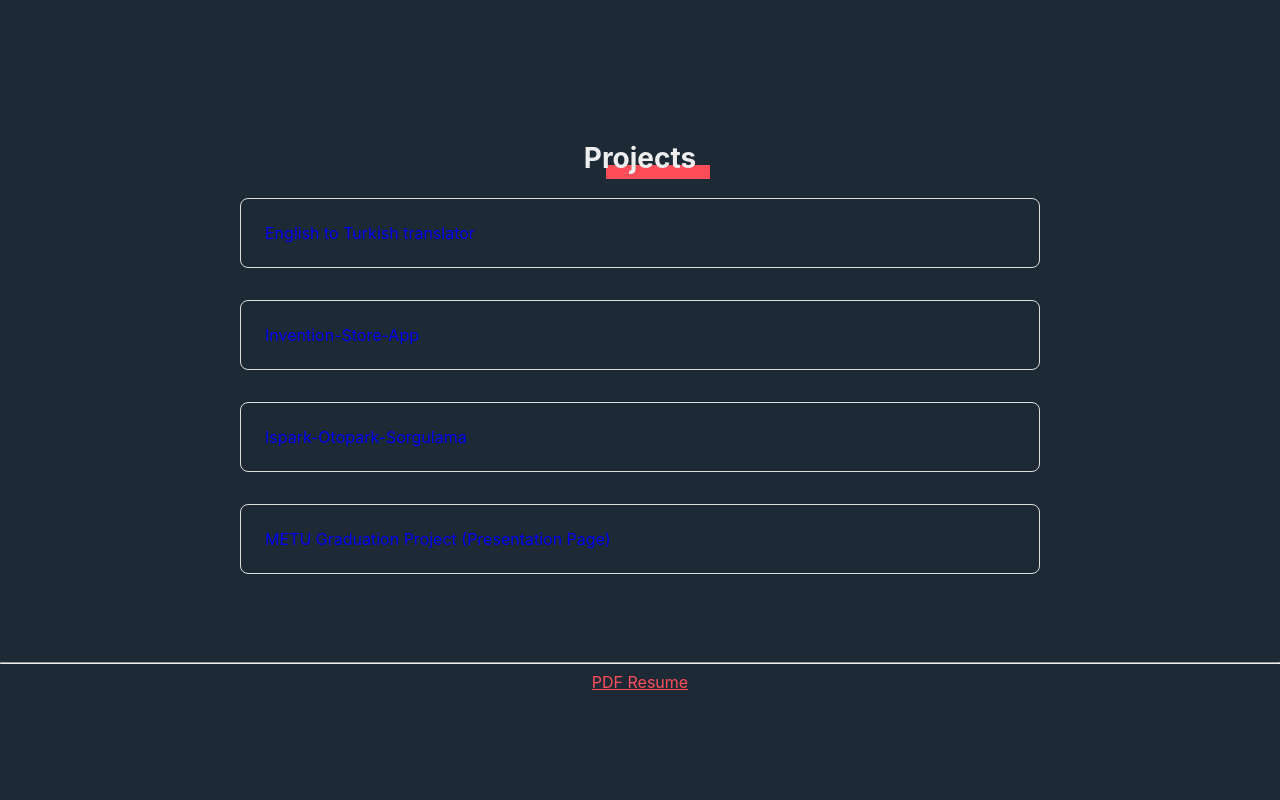
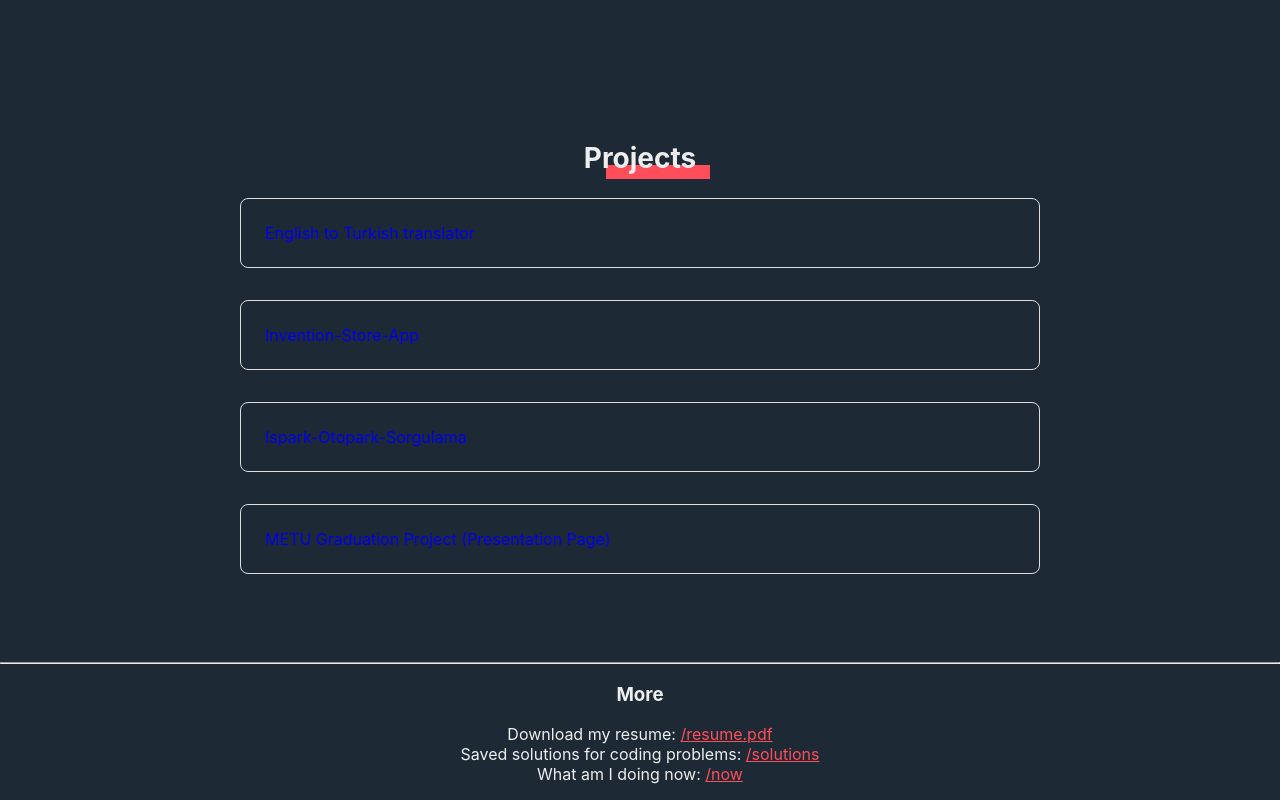
Before and after one commit to bilalozlu/homepage, a React (Create React App) app: page / in a window 1280 px wide. Shown: the part 2910-3710 px from the top of the page. Before the commit the page ends 3602 px from the top, so only its background shows below. Built offline with nearby package versions, Linux system fonts and the light colour scheme.

Commit message:
footer updated: #8

```diff
--- a/src/App.js
+++ b/src/App.js
@@ -5,6 +5,7 @@ import Experience from './my-portfolio/Experience.jsx';
 import Education from './my-portfolio/Education.jsx';
 import SoftwareSkills from './my-portfolio/Skills.jsx';
 import Projects from './my-portfolio/Projects.jsx';
+import Footer from './footer/Footer.jsx';
 
 function App() {
   const [darkMode, setDarkMode] = useState(() => {
@@ -33,9 +34,7 @@ function App() {
       <SoftwareSkills />
       <Projects />
       <hr/>
-      <div style={{display: 'flex' , justifyContent: 'center'}}>
-        <a href="BilalOzlu_resume.pdf" style={{color: '#ff4d5a'}}>PDF Resume</a>
-      </div>
+      <Footer />
     </div>
   );
 }
--- /dev/null
+++ b/src/footer/Footer.jsx
@@ -0,0 +1,18 @@
+function Footer() {
+  return (
+      <div className='footer'>
+        <h3>More</h3>
+        <div>
+          Download my resume: <a href="BilalOzlu_resume.pdf" style={{color: '#ff4d5a'}}>/resume.pdf</a>
+        </div>
+        <div>
+          Saved solutions for coding problems: <a href="./solutions" style={{color: '#ff4d5a'}}>/solutions</a>
+        </div>
+        <div>
+          What am I doing now: <a href="./now" style={{color: '#ff4d5a'}}>/now</a>
+        </div>
+      </div>
+  );
+}
+
+export default Footer;
--- a/src/index.js
+++ b/src/index.js
@@ -4,6 +4,7 @@ import { Routes, Route, BrowserRouter } from "react-router-dom";
 import './index.css';
 import App from './App';
 import Solutions from './my-solutions/solutions';
+import Now from './now/now';
 
 import reportWebVitals from './reportWebVitals';
 
@@ -14,6 +15,7 @@ root.render(
         <Routes>
           <Route path="/" element={<App/>}/>
           <Route path="/solutions" element={<Solutions/>}/>
+          <Route path="/now" element={<Now/>}/>
         </Routes>
     </BrowserRouter>
   </React.StrictMode>
--- a/src/my-solutions/solutions.css
+++ b/src/my-solutions/solutions.css
@@ -1,14 +1,10 @@
 .solutions {
-    position: absolute;
-    width: 100%;
-    min-height: 100%;
-    background-color: #103020;
     text-align: center;
 }
 
 .solutionsTitle {
     color: #eee;
-    }
+}
 
 .solutionsList {
     margin: 20px 0;
--- a/src/my-solutions/solutions.jsx
+++ b/src/my-solutions/solutions.jsx
@@ -1,6 +1,6 @@
 import './solutions.css'
 
-function Projects() {
+function Solutions() {
     const solutionsList = [
         {
             problem: "hello world",
@@ -49,4 +49,4 @@ function Projects() {
     );
 }
 
-export default Projects;
+export default Solutions;
--- /dev/null
+++ b/src/now/now.jsx
@@ -0,0 +1,13 @@
+
+function Now() {
+
+    return (
+        <div className="now">
+            <h2>
+                Now page
+            </h2>
+        </div>
+    );
+}
+
+export default Now;
--- a/src/styles/main.scss
+++ b/src/styles/main.scss
@@ -328,3 +328,9 @@ body.dark .skill-area .logo {
     opacity: 1;
   }
 }
+
+
+.footer {
+  text-align: center;
+  margin-bottom: 1rem;
+}
```
